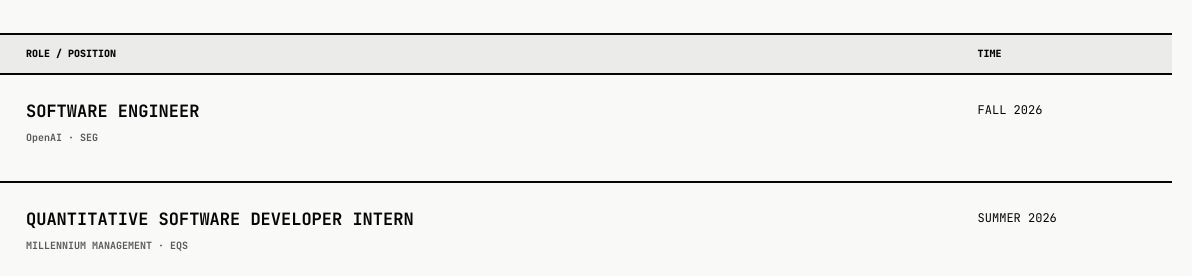
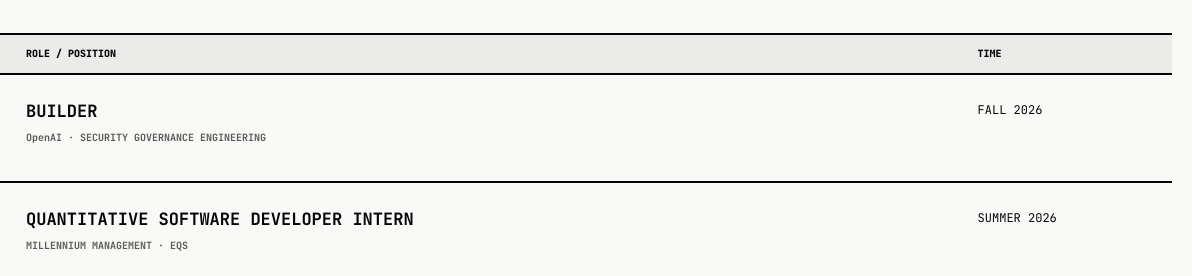
Before and after one commit to YuPete/website, a plain HTML site: page index.html in a window 1280 px wide. Shown: the part 881-1157 px from the top of the page, 88-1280 px from the left. Drawn offline with Linux system fonts and the light colour scheme.

Commit message:
Update OpenAI experience

```diff
--- a/index.html
+++ b/index.html
@@ -47,7 +47,7 @@
     <section class="experience page-section" id="experience">
       <div class="section-title"><h2>EXPERIENCE</h2></div>
       <div class="log-table"><div class="log-head"><span>ORG</span><span>ROLE / POSITION</span><span>TIME</span></div>
-        <details class="experience-entry"><summary class="log-row"><img class="org-logo" src="assets/logos/openai.webp" alt="OpenAI logo" /><div><h3>SOFTWARE ENGINEER</h3><small>OpenAI · SEG</small></div><p>FALL 2026</p></summary><div class="experience-detail"><p>I’ll be joining SEG as a software engineer for Fall 2026. More details soon.</p></div></details>
+        <details class="experience-entry"><summary class="log-row"><img class="org-logo" src="assets/logos/openai.webp" alt="OpenAI logo" /><div><h3>BUILDER</h3><small>OpenAI · SECURITY GOVERNANCE ENGINEERING</small></div><p>FALL 2026</p></summary><div class="experience-detail"><p>Security Governance Engineering, Fall 2026.</p></div></details>
         <details class="experience-entry"><summary class="log-row"><img class="org-logo" src="assets/logos/millennium.png" alt="Millennium Management logo" /><div><h3>QUANTITATIVE SOFTWARE DEVELOPER INTERN</h3><small>MILLENNIUM MANAGEMENT · EQS</small></div><p>SUMMER 2026</p></summary><div class="experience-detail"><p>I built agent-enabled tools that made portfolio liquidity optimization decisions easier to explain across UAT and production, helping liquidity-risk teams get answers without waiting on manual investigations.</p><ul><li>Built LangGraph and MCP-based interpretability and regression tooling for three portfolio liquidity optimization services, cutting prod–UAT root-cause analysis time by 70% and accelerating production releases.</li><li>Architected a CLI-native C++ gRPC integration that replaced multi-table SQLAlchemy joins with typed service APIs, accelerating benchmarked regression queries by 21× and supporting runs exceeding 190K rows.</li><li>Improved the database MCP server by validating and rewriting queries to follow index-aware patterns, making database access faster and more reliable for Claude Code workflows.</li></ul></div></details>
         <details class="experience-entry"><summary class="log-row"><img class="org-logo" src="assets/logos/daplab.png" alt="DAPLab logo" /><div><h3>AI SAFETY RESEARCHER</h3><small>COLUMBIA · DAPLab</small></div><p>2025 – PRESENT</p></summary><div class="experience-detail"><p>I research worst-case behaviors of agentic systems in adversarial environments and develop deterministic data-flow controls for safe, interpretable long-horizon execution.</p><ul><li>I studied Google’s CaMeLs provenance-based interpreter and its approach to tracking agent behavior.</li><li>I built a LangGraph agent framework to probe pre- and post-tool-call hooks, inspect metadata, and evaluate interventions that modify or block unsafe tool calls and prompt injections.</li></ul></div></details>
         <details class="experience-entry"><summary class="log-row"><img class="org-logo" src="assets/logos/crux.webp" alt="Crux logo" /><div><h3>SOFTWARE ENGINEERING INTERN</h3><small>CRUX DATA · ArrayX</small></div><p>SUMMER 2025</p></summary><div class="experience-detail"><p>I built and maintained backend infrastructure for a multi-agent pipeline orchestration platform that automated large-scale ETL workflows with self-healing capabilities.</p><ul><li>Built and maintained backend infrastructure for a multi-agent pipeline orchestration platform automating large-scale ETL workflows with self-healing capabilities.</li><li>Improved response quality by 25% and reduced delegation errors by 30% by splitting a supervisor agent into orchestrator and supervisor agents to reduce cognitive complexity.</li><li>Designed, built, and integrated a new scheduler agent using the OpenAI Agents framework for recurring data-pipeline execution, including prompts and tools such as <code>set schedule</code> and <code>run schedule</code>.</li></ul></div></details>
```
